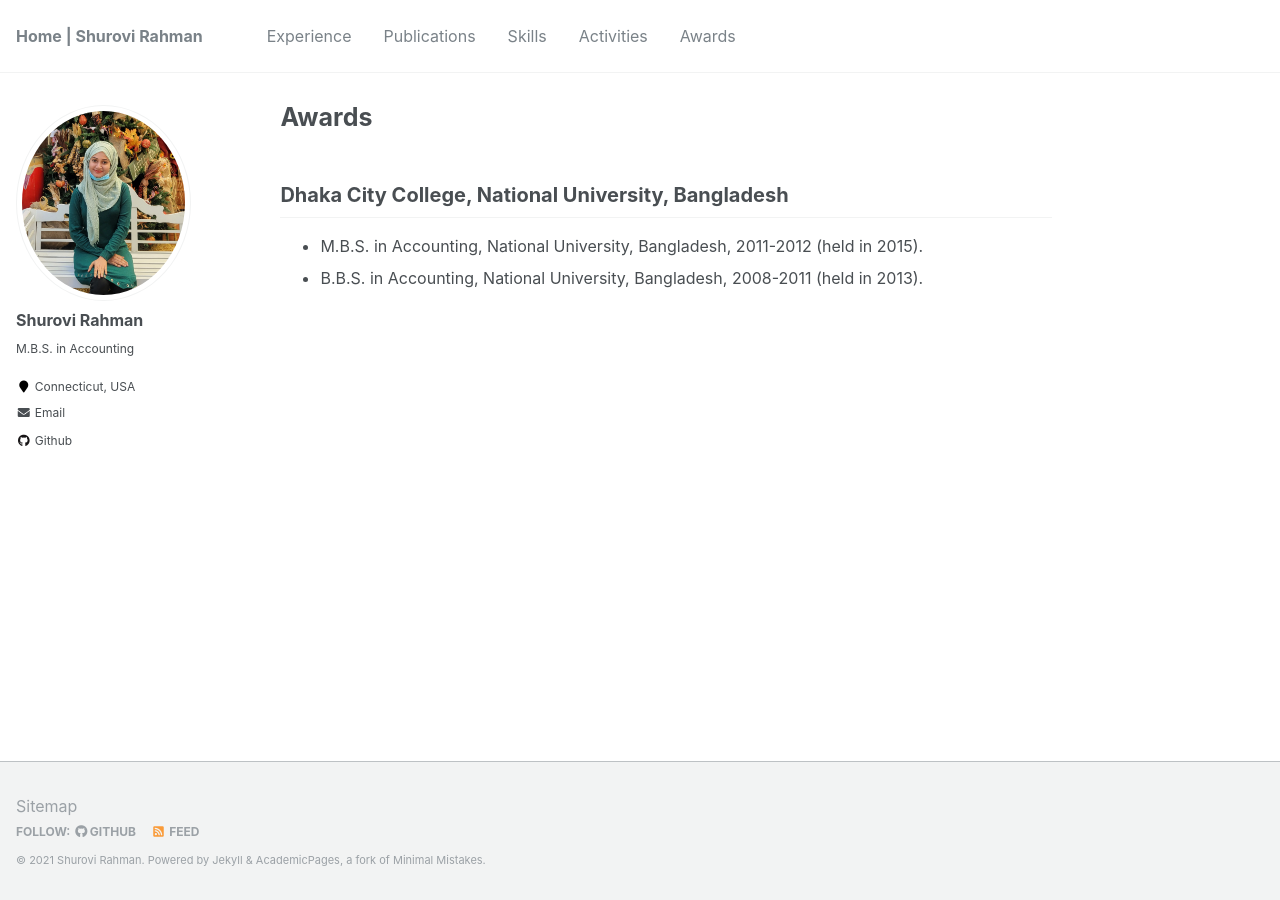
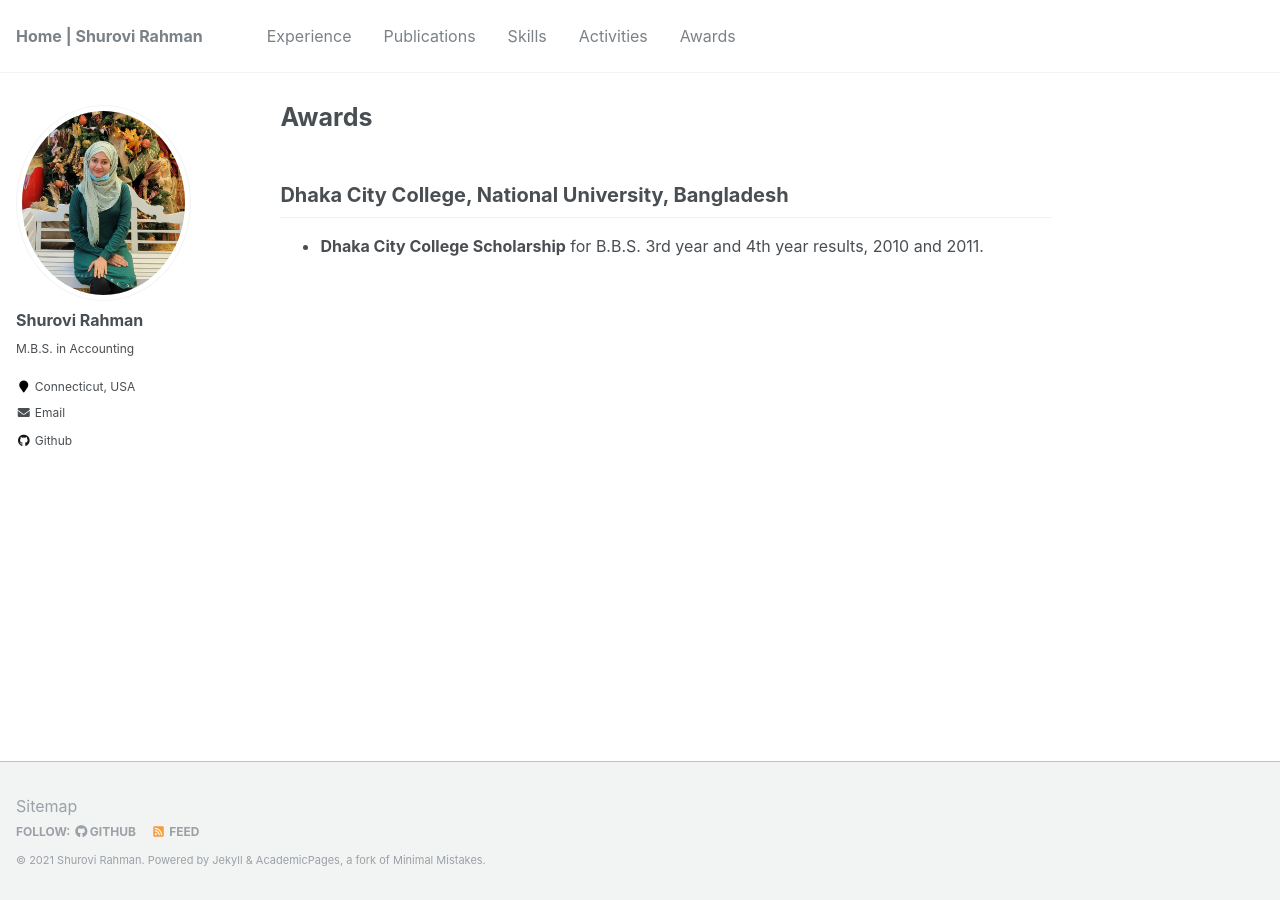
Before and after one commit to shurovirahman/shurovirahman.github.io, a Jekyll site: the page built from _pages/awards.md, in a window 1280 px wide. Built offline with Jekyll 4.4.1, drawn with Linux system fonts in a browser that asks for light colours.

Commit message:
Update awards.md

```diff
--- a/_pages/awards.md
+++ b/_pages/awards.md
@@ -5,5 +5,4 @@ author_profile: true
 ---
 
 ## Dhaka City College, National University, Bangladesh
-* M.B.S. in Accounting, National University, Bangladesh, 2011-2012 (held in 2015).
-* B.B.S. in Accounting, National University, Bangladesh, 2008-2011 (held in 2013).
+* **Dhaka City College Scholarship** for B.B.S. 3rd year and 4th year results, 2010 and  2011.
```
